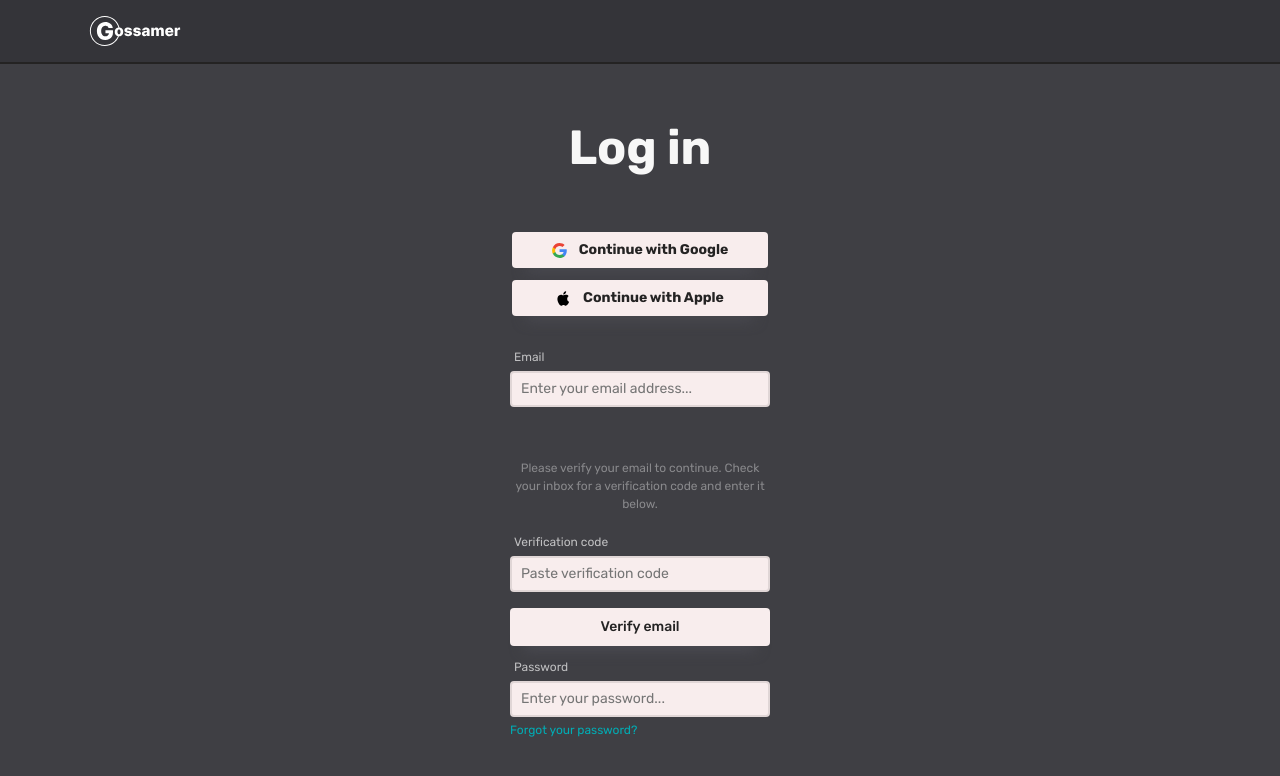
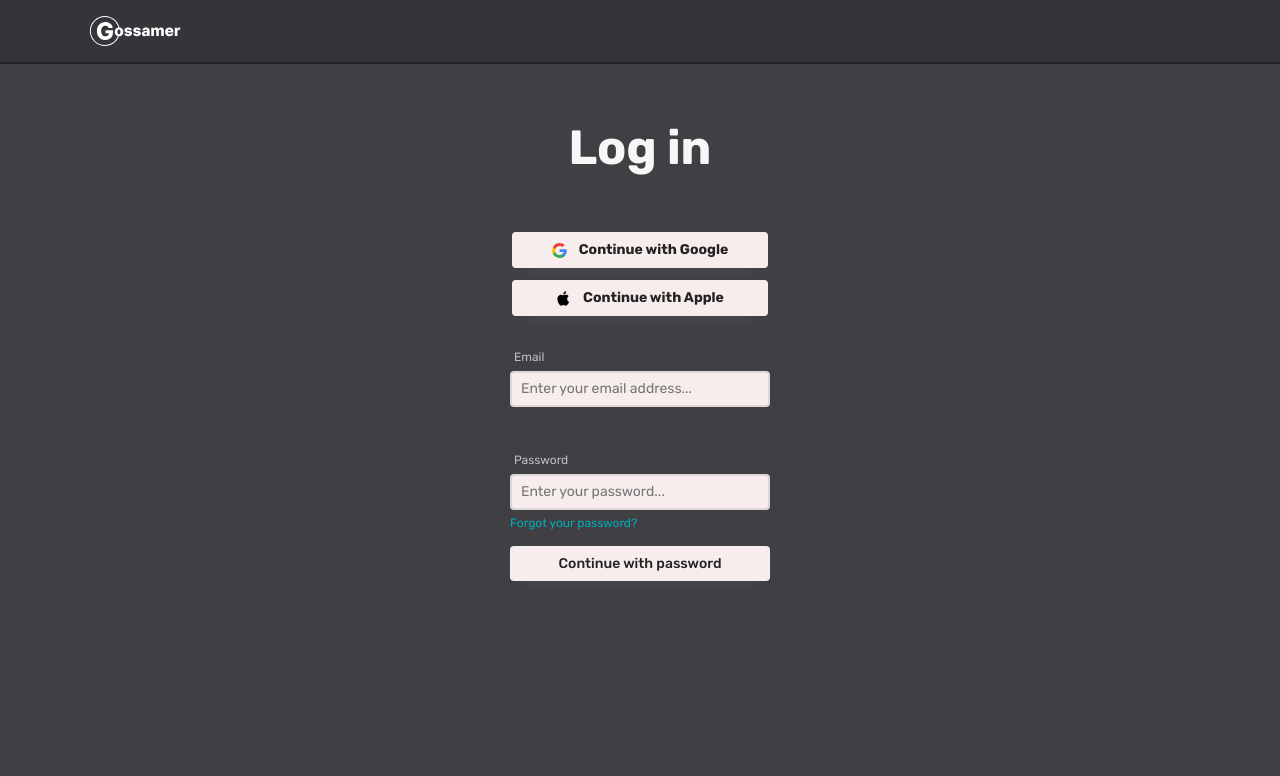
Before and after one commit to sweeppy/Gossamer, a React (Vite) app in the folder Frontend/: page /Login in a window 1280 px wide. Both pictures are taken after a click on the button "Continue". Shown: the top 776 px of the page. Built offline with nearby package versions, Linux system fonts and the light colour scheme; a web font is replaced by a local one.

Commit message:
Update login logic

```diff
--- a/Frontend/src/Components/Auth/Login/Login.tsx
+++ b/Frontend/src/Components/Auth/Login/Login.tsx
@@ -6,10 +6,25 @@ const Login = () => {
 	const [emailText, setEmailText] = useState('');
 	const handleEmailTextChange = (e: ChangeEvent<HTMLInputElement>) => {
 		setEmailText(e.target.value);
-		if (verify) {
+		if (verify || showPasswordInput) {
 			setVerify(false);
+			setShowPasswordInput(false);
 			setVerificationCodeText('');
+			setPasswordText('');
 		}
+	};
+
+	// Check email in db
+	const isEmailExists = (email: string) => {
+		return true;
+	};
+
+	// Verification input logic
+	const [verificationCodeText, setVerificationCodeText] = useState('');
+	const handleVerificationCodeTextChange = (
+		e: ChangeEvent<HTMLInputElement>
+	) => {
+		setVerificationCodeText(e.target.value);
 	};
 
 	// Password logic
@@ -18,16 +33,16 @@ const Login = () => {
 		setPasswordText(e.target.value);
 	};
 
-	// Verification input logic
-	const [verificationCodeText, setVerificationCodeText] = useState('');
-	const handleVerificationCodeTextChange = (e: ChangeEvent<HTMLInputElement>) => {
-		setVerificationCodeText(e.target.value);
-	};
-
 	//Continue logic
 	const [verify, setVerify] = useState(false);
+	const [showPasswordInput, setShowPasswordInput] = useState(false);
+
 	const handleContinueClick = () => {
+		if (isEmailExists(emailText)) {
+			setShowPasswordInput(true);
+		} else {
 			setVerify(true);
+		}
 	};
 
 	return (
@@ -41,11 +56,19 @@ const Login = () => {
 					</div>
 				</div>
 			</header>
-			<main className="rubik" style={{ overflow: 'auto', height: '100vh' }}>
+			<main
+				className="rubik"
+				style={{ overflow: 'auto', height: '100vh' }}
+			>
 				<div className="container auth-container">
-					<h1 className="fs-xl fw-bold FadeInTopSlide padding-block-900 delay-800">Log in</h1>
+					<h1 className="fs-xl fw-bold FadeInTopSlide padding-block-900 delay-800">
+						Log in
+					</h1>
 					<AlternativeLogin className={'pushFromLeft delay-800'} />
-					<div className="padding-block-700 pushFromRight delay-900" style={{ width: '100%' }}>
+					<div
+						className="padding-block-700 pushFromRight delay-900"
+						style={{ width: '100%' }}
+					>
 						<label className="lable">Email</label>
 						<div className="input-container">
 							<input
@@ -64,16 +87,23 @@ const Login = () => {
 						className={`
               ${emailText ? 'light' : ''}
               button pushFromLeft delay-500 fw-semi-bold
-              ${verify ? 'display-none' : ''}`}
+              ${verify || showPasswordInput ? 'display-none' : ''}`}
 						style={{ width: '100%' }}
 						onClick={handleContinueClick}
 					>
 						Continue
 					</button>
-					<div className={`FadeInLeftSlide ${verify ? '' : 'display-none'}`}>
-						<p className="fs-xxs align padding-block-500" style={{ opacity: 0.4, textAlign: 'center' }}>
-							Please verify your email to continue. Check your inbox for a verification code and enter it
-							below.
+					<div
+						className={`FadeInLeftSlide ${
+							verify ? '' : 'display-none'
+						}`}
+					>
+						<p
+							className="fs-xxs align padding-block-500"
+							style={{ opacity: 0.4, textAlign: 'center' }}
+						>
+							Please verify your email to continue. Check your
+							inbox for a verification code and enter it below.
 						</p>{' '}
 						<label className="lable">Verification code</label>
 						<div className="input-container">
@@ -88,14 +118,24 @@ const Login = () => {
 						</div>
 						<button
 							data-auth
-							className={`button padding-block-300 ${verificationCodeText ? 'light' : ''}
-                 fw-semi-bold`}
+							className={`button padding-block-300 fw-semi-bold ${
+								verificationCodeText ? 'light' : ''
+							}`}
 							style={{ width: '100%', marginTop: '1rem' }}
 						>
 							Verify email
 						</button>
 					</div>
-					<div className="padding-block-300 pushFromRight delay-900" style={{ width: '100%' }}>
+					<div
+						style={{ width: '100%' }}
+						className={`FadeInTopSlide ${
+							showPasswordInput ? '' : 'display-none'
+						}`}
+					>
+						<div
+							className="padding-block-300"
+							style={{ width: '100%' }}
+						>
 							<label className="lable">Password</label>
 							<div className="input-container">
 								<input
@@ -114,16 +154,15 @@ const Login = () => {
 						</div>
 						<button
 							data-auth
-						className={`
-            ${passwordText ? 'light' : ''}
-            ${verify ? 'display-none' : ''}
-            button pushFromLeft delay-500 fw-semi-bold
-            `}
+							className={`button fw-semi-bold ${
+								passwordText ? 'light' : ''
+							}`}
 							style={{ width: '100%' }}
 							onClick={handleContinueClick}
 						>
 							Continue with password
 						</button>
+					</div>
 				</div>
 			</main>
 		</>
```
Lines whose indentation alone changed are shown as unchanged.
